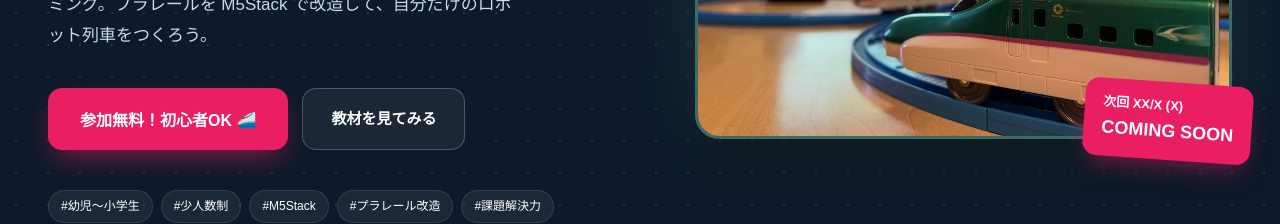
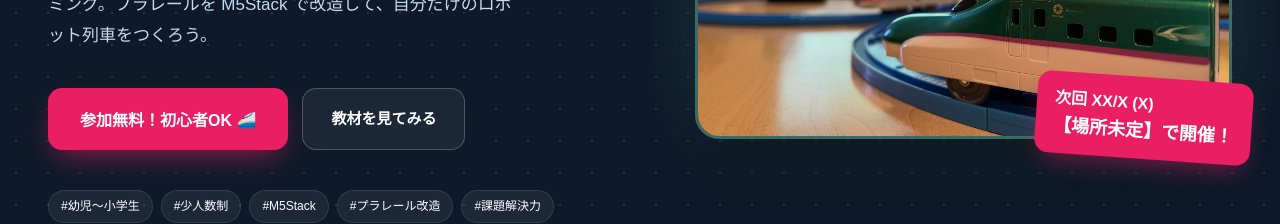
Before and after one commit to immunity428/CreativeRoboticsProject_WebSite, a React (Vite) app: page / in a window 1280 px wide. Shown: the part 491-715 px from the top of the page. Built offline with nearby package versions, Linux system fonts and the light colour scheme; no server answers; the database is empty.

Commit message:
update : heroのデザイン変更

```diff
--- a/src/sections/Hero.tsx
+++ b/src/sections/Hero.tsx
@@ -288,14 +288,16 @@ export default function Hero() {
                 borderRadius: 14,
                 transform: 'rotate(4deg)',
                 fontWeight: 800,
-                fontSize: 13,
+                fontSize: 16,
                 boxShadow: `0 12px 24px -8px ${T.accent}80`,
               }}
             >
               {/* date が設定されていれば「次回 〇〇」、なければ「次回 XX/X (X)」 */}
               {event?.date ? `次回 ${event.date_label}` : '次回 XX/X (X)'}
               <br />
-              <span style={{ fontSize: 18 }}>{nextLabel}</span>
+              <span style={{ fontSize: 18 }}>
+                【{event?.place_label ?? '場所未定'}】で開催！
+              </span>
             </div>
           </div>
         </div>
```
